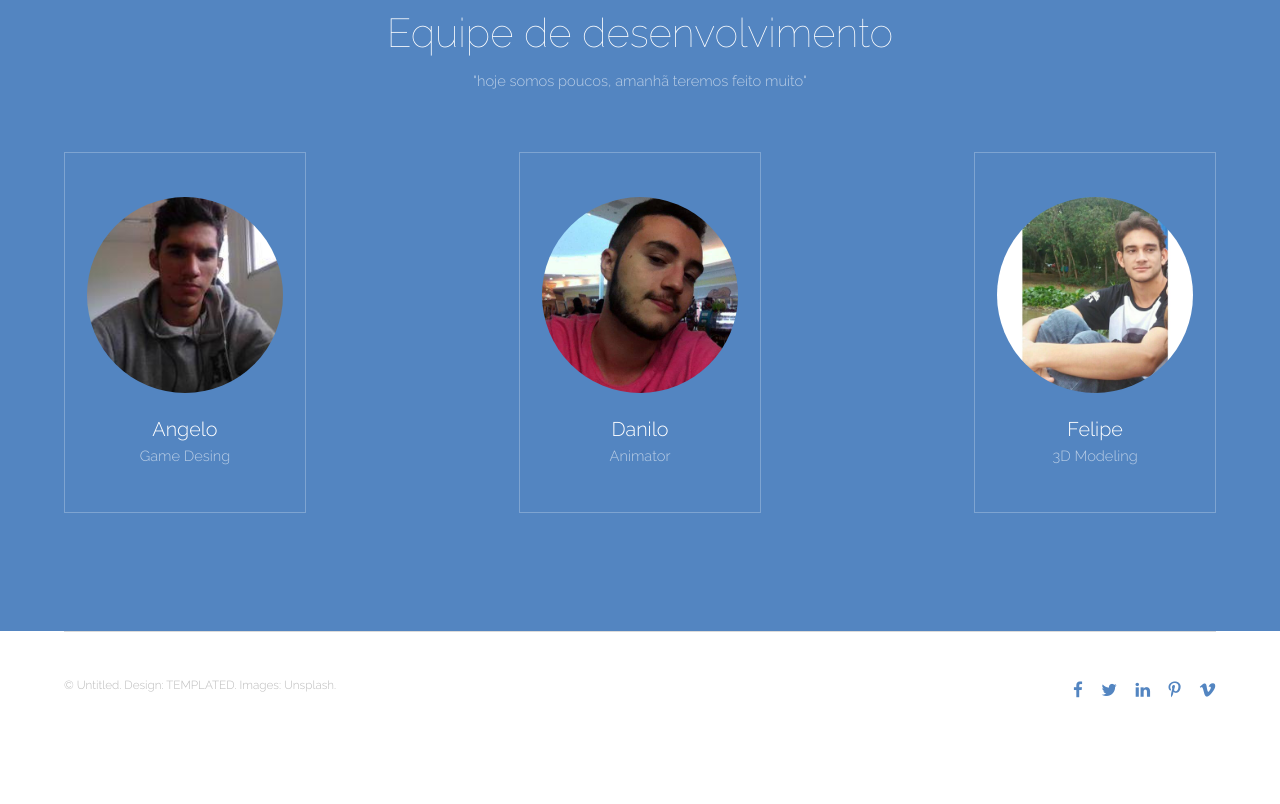
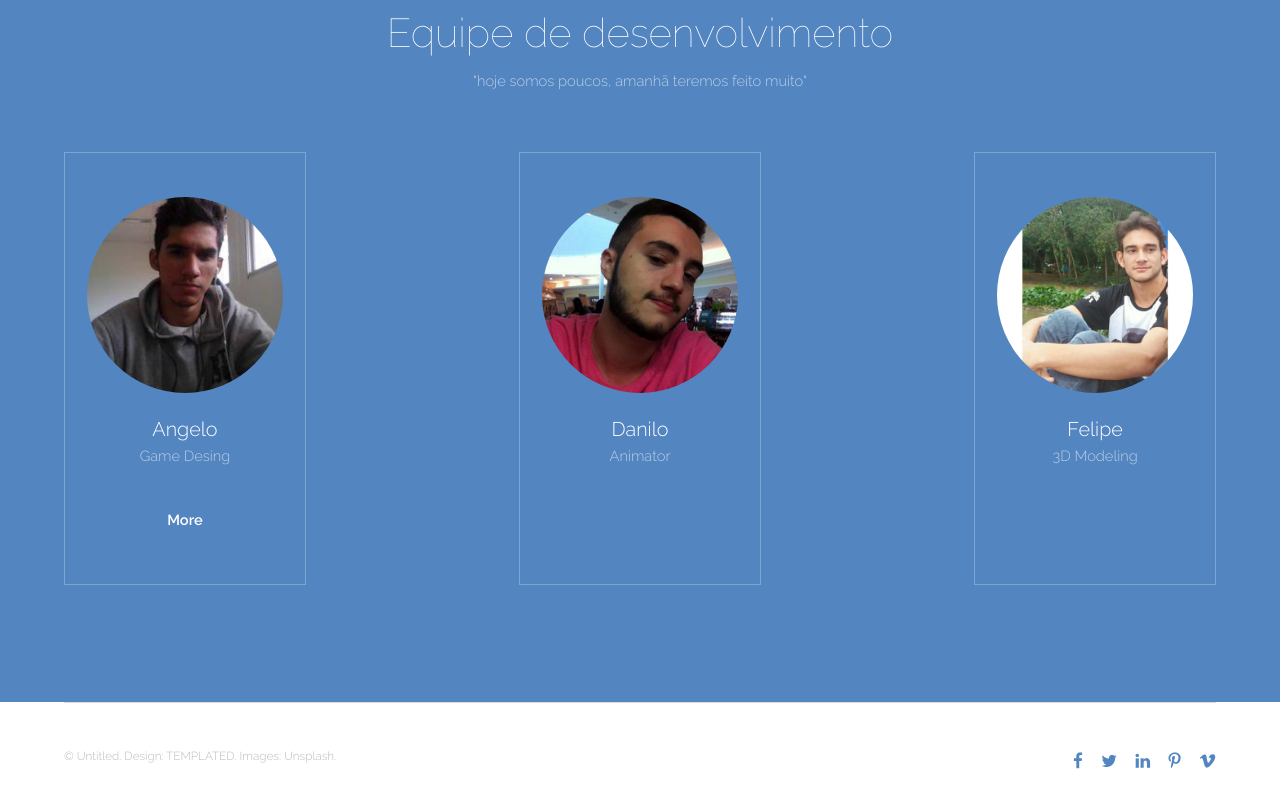
Before and after one commit to SlakerX/Siteteste, a plain HTML site: page index.html in a window 1280 px wide. Shown: the part 1565-2369 px from the top of the page. Before the commit the page ends 2298 px from the top, so only its background shows below. Drawn offline with Linux system fonts and the light colour scheme.

Commit message:
botaomais
eu to testando o botao

```diff
--- a/index.html
+++ b/index.html
@@ -119,6 +119,10 @@
 							</div>
 							<h3>Angelo </h3>
 							<p>Game Desing</p>
+							<footer>
+								<a href="#" class="button special">More</a>
+							</footer>
+
 						</div>
 						<div class="box person">
 							<div class="image round">
```
